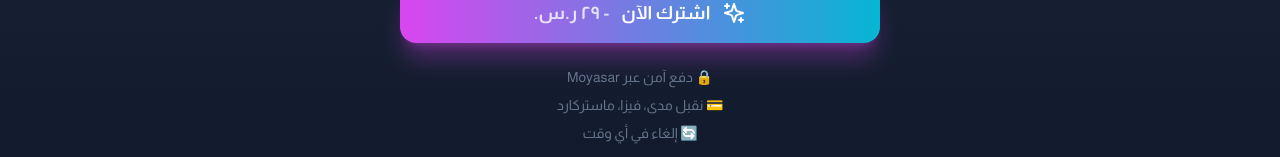
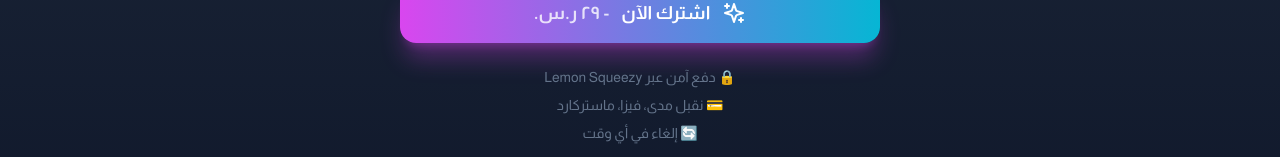
Before and after one commit to wesalappx/wesal-app, a Next.js app: page /settings/upgrade in a window 1280 px wide. Shown: the part 870-1027 px from the top of the page. Built offline with nearby package versions, Linux system fonts and the light colour scheme; no server answers; the database is empty.

Commit message:
fix: Update payment provider text to Lemon Squeezy

```diff
--- a/src/app/settings/upgrade/page.tsx
+++ b/src/app/settings/upgrade/page.tsx
@@ -423,7 +423,7 @@ export default function UpgradePage() {
                     transition={{ delay: 0.4 }}
                     className="text-center text-surface-500 text-sm space-y-2 mt-6"
                 >
-                    <p>🔒 {isRTL ? 'دفع آمن عبر Moyasar' : 'Secure payment via Moyasar'}</p>
+                    <p>🔒 {isRTL ? 'دفع آمن عبر Lemon Squeezy' : 'Secure payment via Lemon Squeezy'}</p>
                     <p>💳 {isRTL ? 'نقبل مدى، فيزا، ماستركارد' : 'We accept Mada, Visa, Mastercard'}</p>
                     <p>🔄 {isRTL ? 'إلغاء في أي وقت' : 'Cancel anytime'}</p>
                 </motion.div>
```
